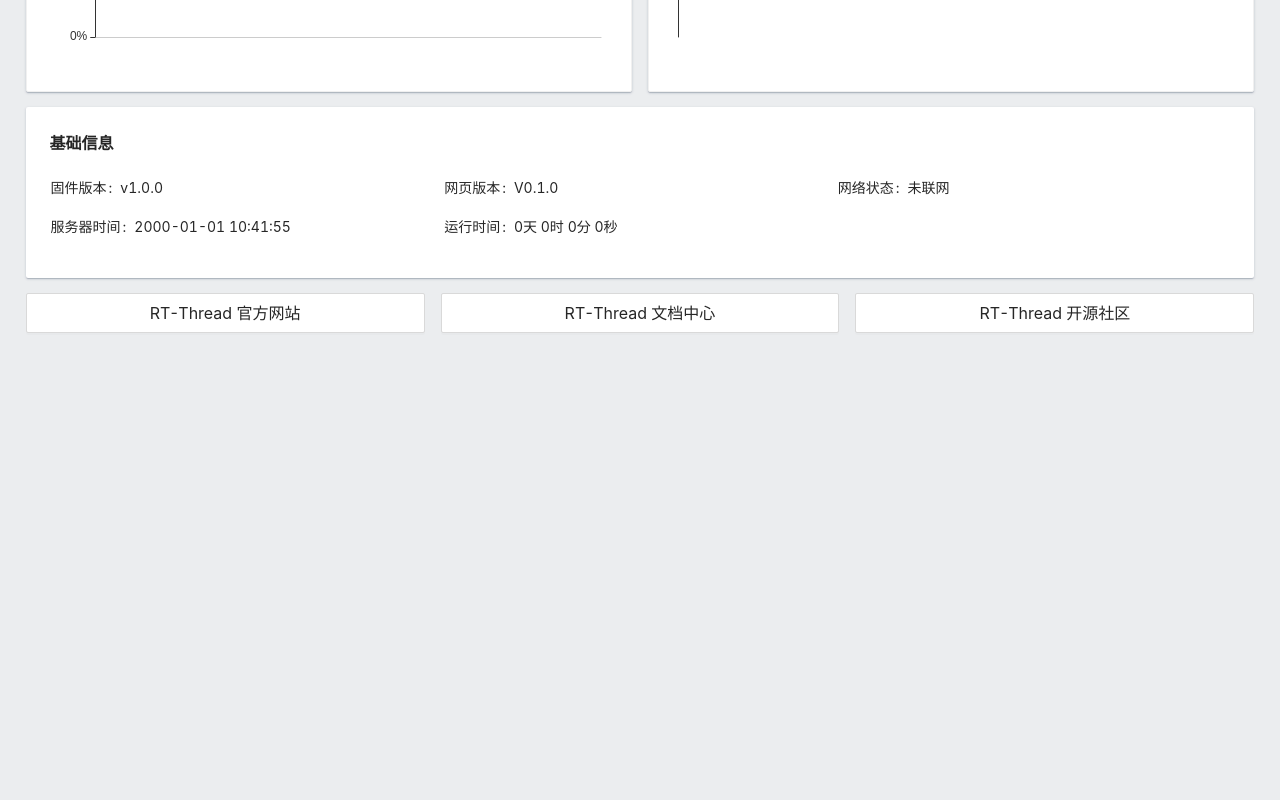
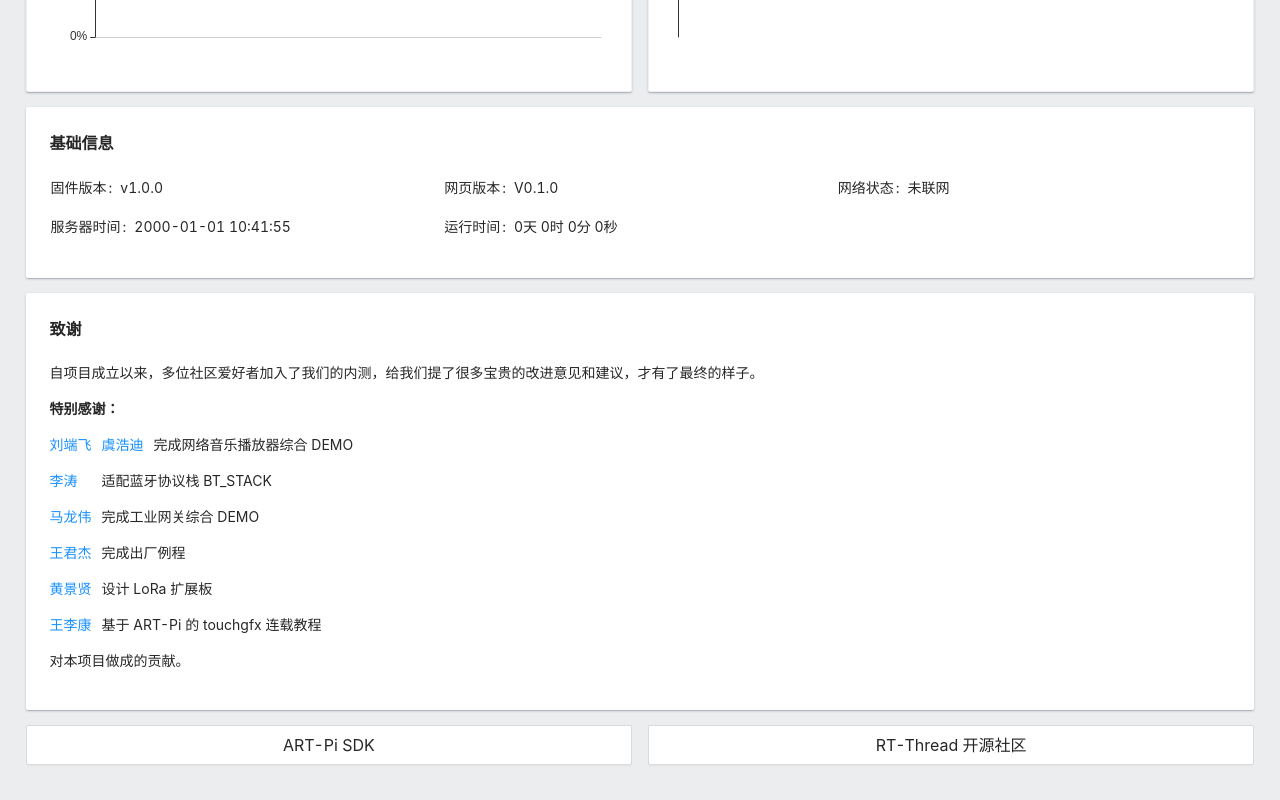
Before and after one commit to WKJay/ART-Pi-WEB, a Vue app: page /#/home in a window 1280 px wide. Shown: the part 509-1309 px from the top of the page. Before the commit the page ends 847 px from the top, so only its background shows below. Built offline with nearby package versions, Linux system fonts and the light colour scheme; no server answers.

Commit message:
Update the home page info.

```diff
--- a/src/components/home.vue
+++ b/src/components/home.vue
@@ -141,26 +141,65 @@
           </a-descriptions-item>
         </a-descriptions>
       </a-card>
+    </a-row>
 
+    <a-row>
+      <a-card class="h7-head-card-mini" :bordered="false">
+        <a-descriptions title="致谢"></a-descriptions>
+        <p>自项目成立以来，多位社区爱好者加入了我们的内测，给我们提了很多宝贵的改进意见和建议，才有了最终的样子。</p>
+        <p style="font-weight:bold">特别感谢：</p>
+        <div class="flex">
+          <div >
+            <a class="link" href="https://github.com/liuduanfei">刘端飞</a>
+            <a class="link" href="https://github.com/qgyhd1234">虞浩迪</a>
+          </div>
+          <p>完成网络音乐播放器综合 DEMO</p>
+        </div>
+
+        <div class="flex">
+          <a class="link" href="https://github.com/Supperthomas">李涛　</a>
+          <p>适配蓝牙协议栈 BT_STACK</p>
+        </div>
+
+        <div class="flex">
+          <a class="link" href="https://github.com/loogg">马龙伟</a>
+          <p>完成工业网关综合 DEMO</p>
+        </div>
+
+        <div class="flex">
+          <a class="link" href="https://github.com/WKJay">王君杰</a>
+          <p>完成出厂例程</p>
+        </div>
+
+        <div class="flex">
+          <a class="link" href="https://github.com/forest-rain">黄景贤</a>
+          <p>设计 LoRa 扩展板</p>
+        </div>
+
+        <div class="flex">
+          <a class="link" href="https://gitee.com/Aladdin-Wang/">王李康</a>
+          <p>基于 ART-Pi 的 touchgfx 连载教程</p>
+        </div>
+
+        <p>对本项目做成的贡献。</p>
+      </a-card>
     </a-row>
 
     <a-row :gutter="16">
-      <a-col :md="8">
-        <a-button size="large" block href="https://www.rt-thread.org/">
-          RT-Thread 官方网站
+      <a-col :md="12">
+        <a-button size="large" block href="https://github.com/RT-Thread-Studio/sdk-bsp-stm32h750-realthread-artpi">
+          ART-Pi SDK
         </a-button>
       </a-col>
-      <a-col :md="8">
-        <a-button size="large" block href="https://www.rt-thread.org/document/site/">
-          RT-Thread 文档中心
-        </a-button>
-      </a-col>
-      <a-col :md="8">
+      <a-col :md="12">
         <a-button size="large" block href="https://club.rt-thread.org/">
           RT-Thread 开源社区
         </a-button>
       </a-col>
+
     </a-row>
+
+    <div style="height: 30px"></div>
   </div>
 </template>
 
@@ -518,4 +557,13 @@
   .ant-tag {
     font-size: 16px;
   }
+
+  .flex{
+    display: flex;
+    flex-direction: row;
+    flex-wrap: wrap;
+  }
+  .link{
+    margin-right: 10px;
+  }
 </style>
--- a/src/components/navbar.vue
+++ b/src/components/navbar.vue
@@ -2,7 +2,7 @@
   <div>
     <a-menu v-model:selectedKeys="current" mode="horizontal" theme="dark">
         <span style="margin: 0 10px 0 10px;">
-            ART PI
+            ART-Pi
         </span>
       <a-menu-item>
         <HomeOutlined />Home</a-menu-item>
```
